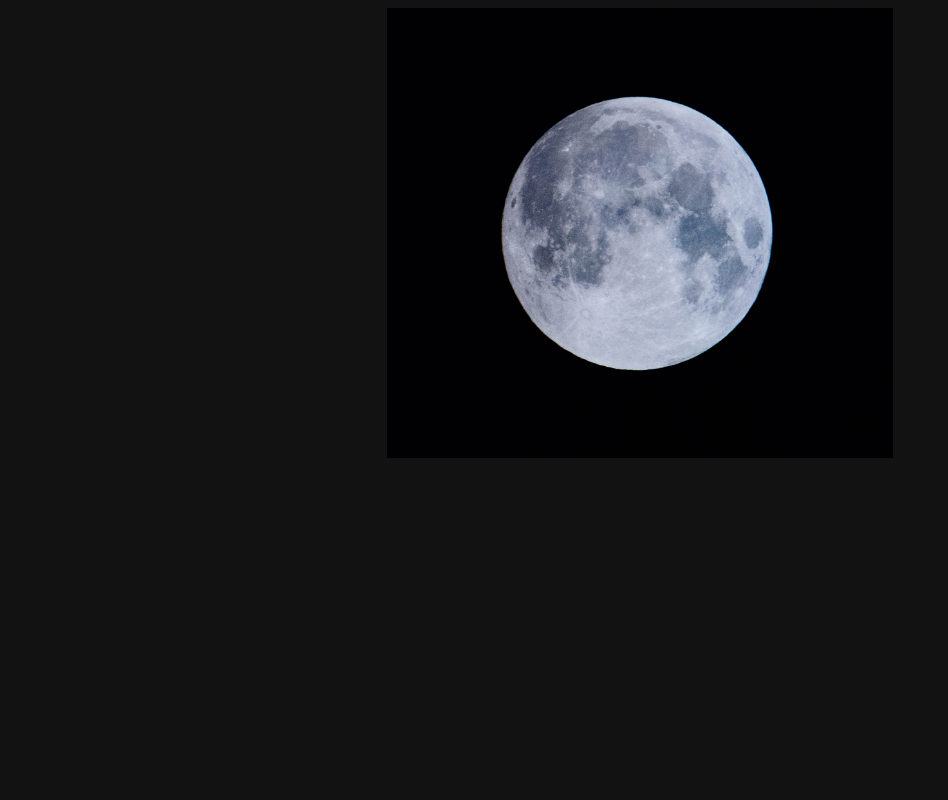
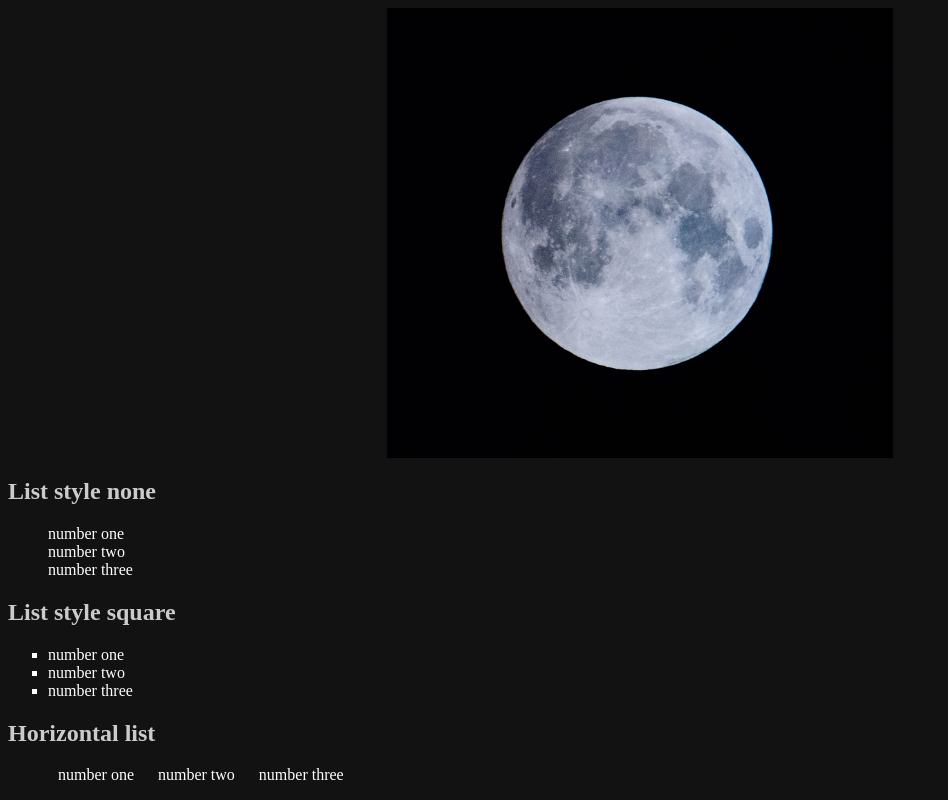
Before and after one commit to kateoneill/project-development, a website: page index.html in a window 1280 px wide. Shown: the part 8030-8830 px from the top of the page, without its empty margins (0-948 px from the left). Before the commit the page ends 8496 px from the top, so only its background shows below. Drawn offline with Linux system fonts and the light colour scheme.

Commit message:
Add list styles and horizontal ul

```diff
--- a/index.html
+++ b/index.html
@@ -264,5 +264,25 @@
         <h1> background image 40% size no repeat</h1>
         <div class="background-img position-center img-40 img-no-repeat"></div>
     </section>
+    <section class="lists">
+        <h2>List style none</h2>
+        <ul class="list-style-none">
+            <li>number one</li>
+            <li>number two</li>
+            <li>number three</li>
+        </ul>
+        <h2>List style square</h2>
+        <ul class="list-style-square">
+            <li>number one</li>
+            <li>number two</li>
+            <li>number three</li>
+        </ul>
+        <h2>Horizontal list</h2>
+        <ul class="horizontal">
+            <li>number one</li>
+            <li>number two</li>
+            <li>number three</li>
+        </ul>
+    </section>
 </body>
 </html>
--- /dev/null
+++ b/scss/elements/_lists.scss
@@ -0,0 +1,21 @@
+$list-types: disc, circle, square, none;
+ul {
+  color: white;
+
+  @each $list-style in $list-types {
+    &.list-style-#{$list-style} {
+      list-style-type: $list-style;
+
+      li {
+        list-style-type: $list-style;
+      }
+    }
+  }
+
+  &.horizontal {
+      li {
+        display: inline-block;
+        padding: 0 10px;
+      }
+  }
+}
--- a/scss/index.scss
+++ b/scss/index.scss
@@ -11,6 +11,7 @@
 
 //element imports
 @import "elements/images";
+@import "elements/lists";
 
 //theme imports
 //default theme
```
Also changed, not shown: css/index.css.
